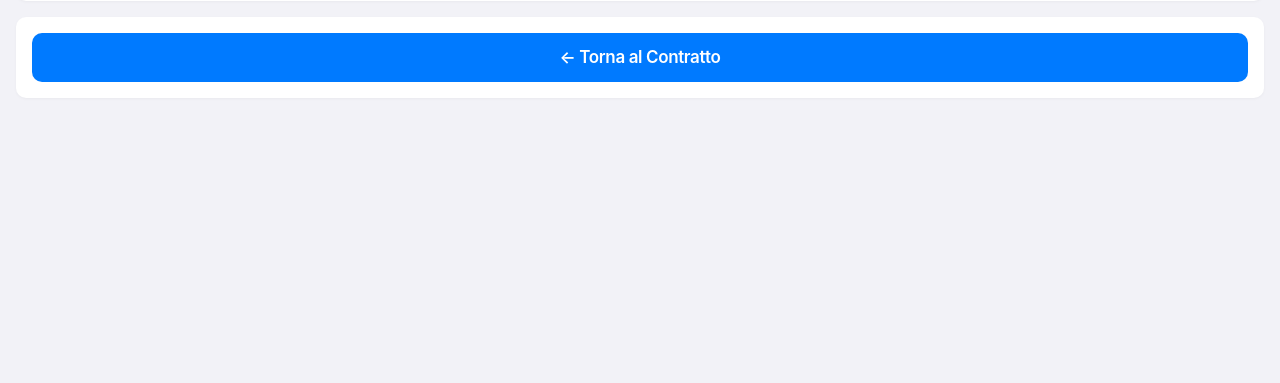
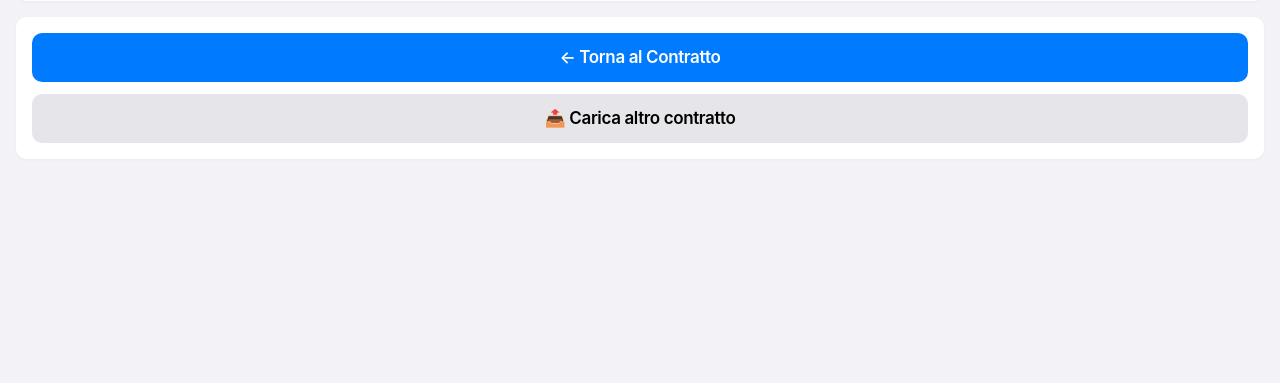
Before and after one commit to Matluc88/gestione-lezioni, a Python web app: template templates/verifica_conformita.html in a window 1280 px wide. Shown: the part 328-711 px from the top of the page. Run offline with Jinja, Linux system fonts and the light colour scheme; the template is opened without the code that fills it, so the values that code supplies are empty.

Commit message:
feat: aggiunge tasto 'Carica altro contratto' in verifica_conformita

```diff
--- a/templates/verifica_conformita.html
+++ b/templates/verifica_conformita.html
@@ -242,8 +242,13 @@
     <div class="ios-card">
         <div class="ios-card-body">
             <a href="{{ url_for('contratti.dettaglio_contratto', contratto_id=contratto.id) }}"
-               class="ios-button ios-button-primary ios-button-block">
+               class="ios-button ios-button-primary ios-button-block"
+               style="margin-bottom: 12px;">
                 ← Torna al Contratto
+            </a>
+            <a href="{{ url_for('contratti.nuovo_contratto') }}"
+               class="ios-button ios-button-secondary ios-button-block">
+                📤 Carica altro contratto
             </a>
         </div>
     </div>
```
